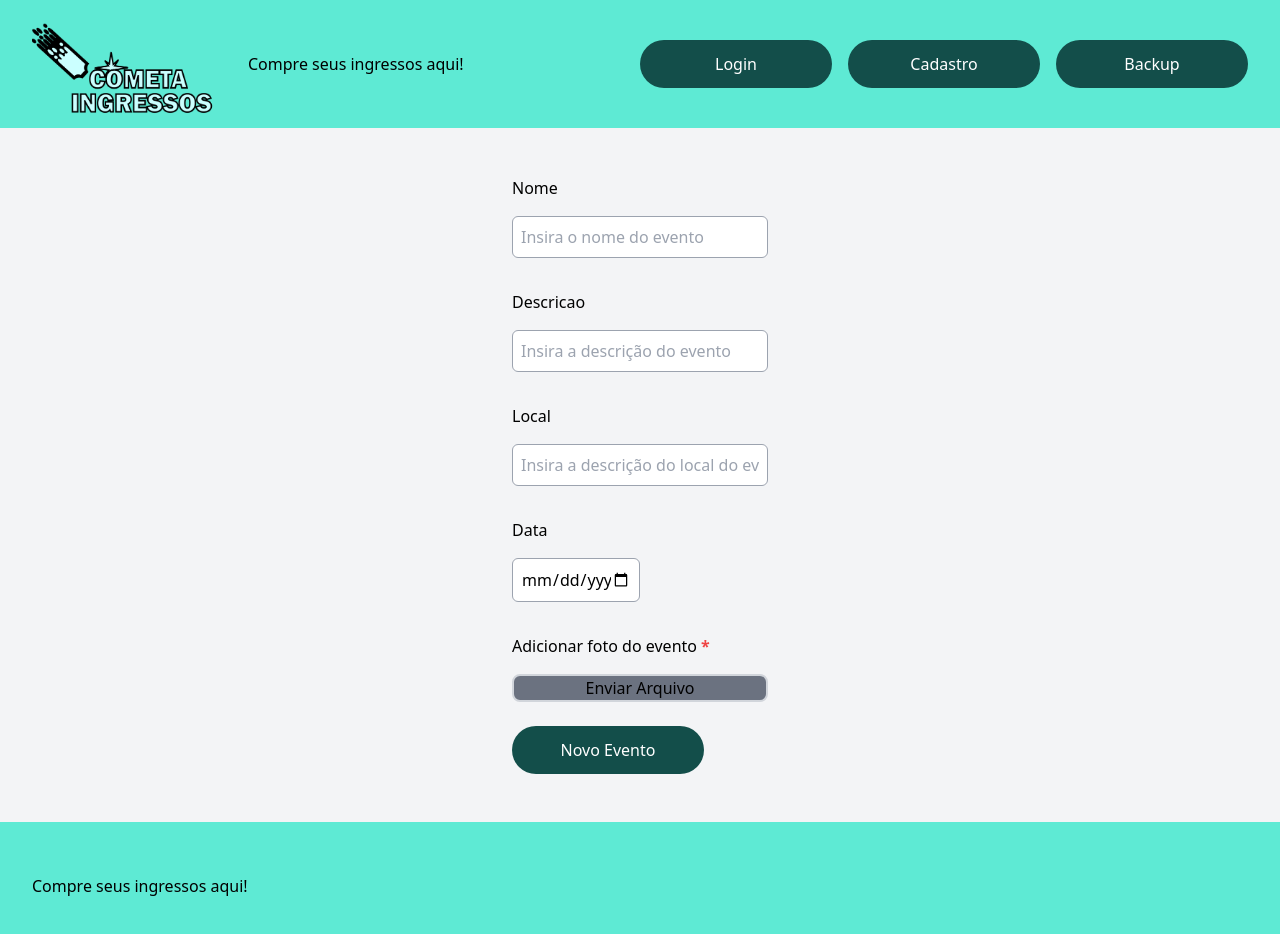
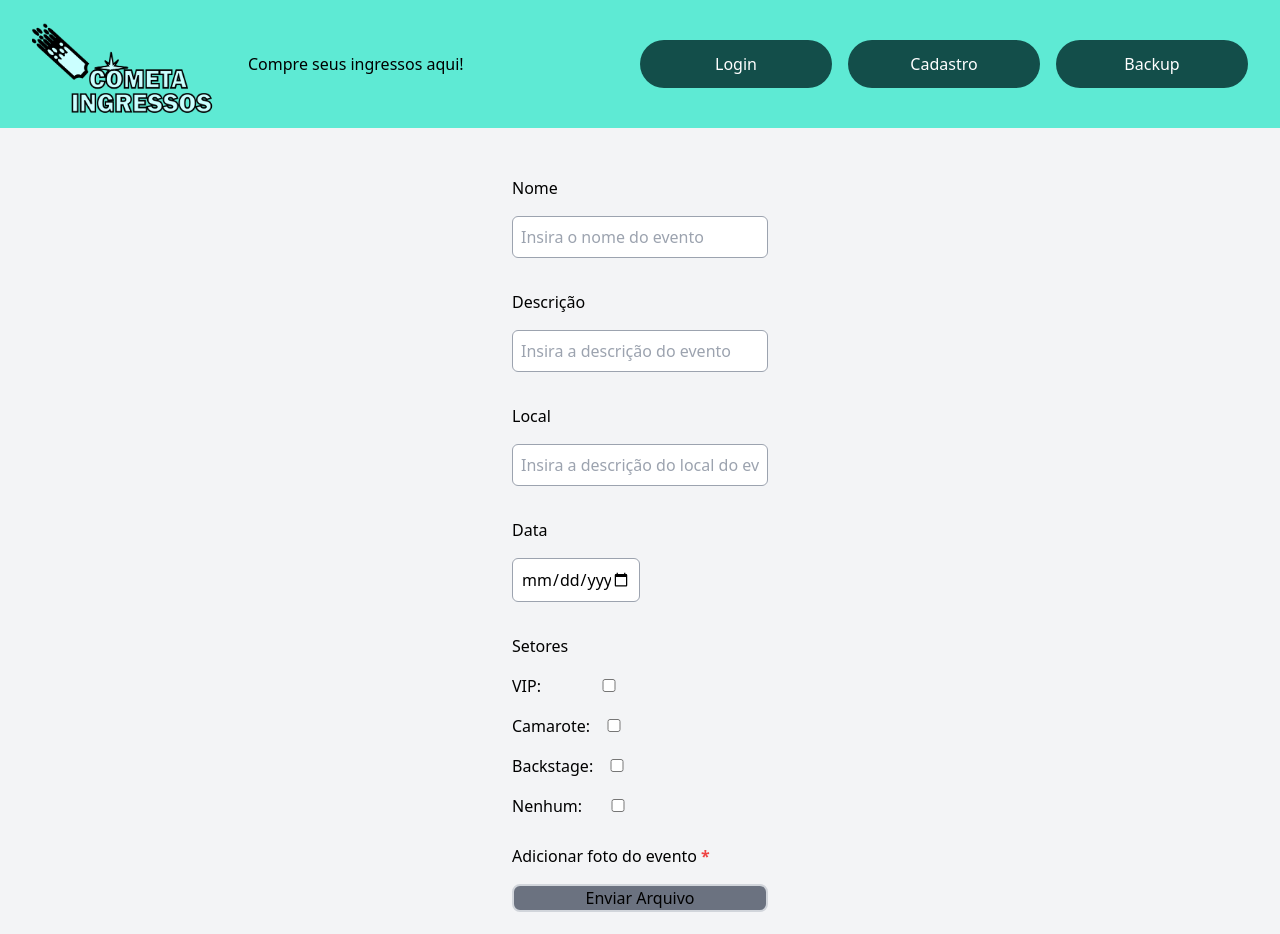
Before and after one commit to Yamazaki-Khaio/Cometa-Ingresso, a Next.js app in the folder ingressoscometa/: page /cadastro_evento in a window 1280 px wide. Shown: the top 934 px of the page. Built offline with nearby package versions, Linux system fonts and the light colour scheme.

Commit message:
Check box do setor evento

```diff
--- a/ingressoscometa/src/components/CadastroEvento/Cadastro_Evento.tsx
+++ b/ingressoscometa/src/components/CadastroEvento/Cadastro_Evento.tsx
@@ -6,6 +6,7 @@ import CampoHorarioEvento from "./CampoHorarioEvento";
 import { FormEventHandler, useState } from "react";
 import CampoLocalEvento from "./CampoLocalEvento";
 import CampoEnvioImagem from "./CampoEnviarImagem";
+import CampoSetorEvento from "./CampoSetorEvento";
 
 interface FormData {
   nome: string,
@@ -95,6 +96,7 @@ return(
             <CampoDescricaoEvento value={formData.descricao} onChange={handleInputChange} name="descricao"/>
             <CampoLocalEvento value={formData.localEvento} onChange={handleInputChange} name="localEvento"/>
             <CampoDataEvento value={formData.dataEvento} onChange={handleInputChange} name="dataEvento"/>
+            <CampoSetorEvento></CampoSetorEvento>
             <CampoEnvioImagem onChange={handleInputChange} name="arquivo"/>
             <BotaoSubmitEvento/>
             </form>
--- a/ingressoscometa/src/components/CadastroEvento/CampoDescricaoEvento.tsx
+++ b/ingressoscometa/src/components/CadastroEvento/CampoDescricaoEvento.tsx
@@ -7,7 +7,7 @@ export default function CampoDescricaoEvento(props: any){
   }
   return(
     <div className="flex flex-col gap-4">
-      <label htmlFor="descricao">Descricao</label>
+      <label htmlFor="descricao">Descrição</label>
       <input
         id = "descricao"
         type = "text"
--- a/ingressoscometa/src/components/CadastroEvento/CampoSetorEvento.tsx
+++ b/ingressoscometa/src/components/CadastroEvento/CampoSetorEvento.tsx
@@ -1,27 +1,70 @@
 import { useState } from "react";
 
+
 export default function CampoSetorEvento(props: any) {
-  const [setor, setSetor] = useState("");
-  const handleSetorChange = (event: React.ChangeEvent<HTMLSelectElement>) => {
-    setSetor(event.target.value);
+  const VipClick = (event: React.ChangeEvent<HTMLSelectElement>) => {
+    var checkBox = document.getElementById("VipClick");
+    if (checkBox.checked == true){
+      console.log("vip")
+    }
+  };
+
+  const CamaroteClick = (event: React.ChangeEvent<HTMLSelectElement>) => {
+    var checkBox = document.getElementById("VipClick");
+    if (checkBox.checked == true){
+      console.log("camarote")
+    }
+  };
+
+  const BackstageClick = (event: React.ChangeEvent<HTMLSelectElement>) => {
+    var checkBox = document.getElementById("VipClick");
+    if (checkBox.checked == true){
+      console.log("backstage")
+    }
+  };
+
+  const NenhumClick = (event: React.ChangeEvent<HTMLSelectElement>) => {
+    var checkBox = document.getElementById("VipClick");
+    if (checkBox.checked == true){
+      console.log("nenhum")
+    }
   };
 
   return (
     <div className="flex flex-col gap-4">
-      <label htmlFor="setor">Setor</label>
-      <select
-        id="setorEvento"
-        value={setor}
-        onChange={handleSetorChange}
-        className="border w-64 border-gray-400 rounded-md p-2 mb-8"
-      >
-        <option value="" disabled>
-          Selecione o setor
-        </option>
-        <option value="VIP">VIP</option>
-        <option value="Backstage">Backstage</option>
-        <option value="Camarote">Camarote</option>
-      </select>
-    </div>
+      <label htmlFor="setor">Setores</label>
+      <div className="r1">
+      VIP: <input
+      type="checkbox"
+      id="setor"
+      onclick="VipClick()"
+      className="border w-1/2 border-gray-400 rounded-md">
+      </input>
+      </div>
+      <div className="r2">
+      Camarote: <input
+      type="checkbox"
+      id="setor"
+      onclick="CamaroteClick()"
+      className="border w-10 border-gray-400 rounded-md">
+      </input>
+      </div>
+      <div className="r3">
+      Backstage: <input
+      type="checkbox"
+      id="setor"
+      onclick="BackstageClick()"
+      className="border w-10 border-gray-400 rounded-md">
+      </input>
+      </div>
+      <div className="r4">
+      Nenhum: <input
+      type="checkbox"
+      id="setor"
+      onclick="NenhumClick()"
+      className="border w-1/4 border-gray-400 rounded-md p-2 mb-8">
+      </input>
+      </div>
+      </div>
   );
 }
```
